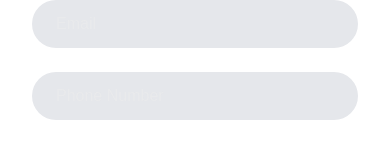
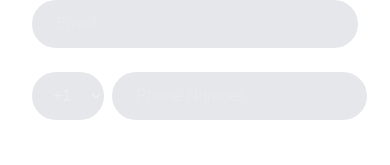
Before and after one commit to UTMIST/UTMIST, a Next.js app in the folder client/: page /apply in a window 390 px wide. Shown: the part 473-638 px from the top of the page. Built offline with nearby package versions, Linux system fonts and the light colour scheme.

Commit message:
feat: added area code and hyphens for phone number input [skip ci]

```diff
--- a/client/src/app/apply/page.tsx
+++ b/client/src/app/apply/page.tsx
@@ -5,6 +5,7 @@ interface PersonalInformation {
     firstName: string;
     lastName: string;
     email: string;
+    areaCode: string;
     phoneNumber: string;
 }
 
@@ -45,6 +46,7 @@ const ApplicationForm = () => {
         firstName: '',
         lastName: '',
         email: '',
+        areaCode: '+1',
         phoneNumber: '',
     });
     const [locationInfo, setLocationInfo] = useState<ContactInformation>({
@@ -64,6 +66,29 @@ const ApplicationForm = () => {
         { companyName: '', jobTitle: '', startDate: '', endDate: '', description: '' },
     ]);
     const [resume, setResume] = useState<File | null>(null);
+
+    // Area codes for dropdown
+    const areaCodes = ['+1', '+44', '+91', '+61', '+81', '+86'];
+
+    // Phone number formatting (North American style)
+    const formatPhoneNumber = (value: string) => {
+        // Remove all non-digit characters
+        const digits = value.replace(/\D/g, '');
+        let formatted = '';
+        if (digits.length <= 3) {
+            formatted = digits;
+        } else if (digits.length <= 6) {
+            formatted = `${digits.slice(0, 3)}-${digits.slice(3)}`;
+        } else {
+            formatted = `${digits.slice(0, 3)}-${digits.slice(3, 6)}-${digits.slice(6, 10)}`;
+        }
+        return formatted;
+    };
+
+    const handlePhoneNumberChange = (e: React.ChangeEvent<HTMLInputElement>) => {
+        const formatted = formatPhoneNumber(e.target.value);
+        setPersonalInfo({ ...personalInfo, phoneNumber: formatted });
+    };
 
     const handleWorkExperienceChange = (idx: number, field: string, value: string) => {
         setWorkExperience(prev => {
@@ -104,7 +129,25 @@ const ApplicationForm = () => {
                     <input className="input bg-gray-200 rounded-full px-6 py-3" type="text" placeholder="First Name" value={personalInfo.firstName} onChange={e => setPersonalInfo({ ...personalInfo, firstName: e.target.value })} />
                     <input className="input bg-gray-200 rounded-full px-6 py-3" type="text" placeholder="Last Name" value={personalInfo.lastName} onChange={e => setPersonalInfo({ ...personalInfo, lastName: e.target.value })} />
                     <input className="input bg-gray-200 rounded-full px-6 py-3 md:col-span-2" type="email" placeholder="Email" value={personalInfo.email} onChange={e => setPersonalInfo({ ...personalInfo, email: e.target.value })} />
-                    <input className="input bg-gray-200 rounded-full px-6 py-3 md:col-span-2" type="tel" placeholder="Phone Number" value={personalInfo.phoneNumber} onChange={e => setPersonalInfo({ ...personalInfo, phoneNumber: e.target.value })} />
+                    <div className="flex gap-2 md:col-span-2">
+                        <select
+                            className="input bg-gray-200 rounded-full px-3 py-3 w-16 min-w-fit text-center"
+                            value={personalInfo.areaCode}
+                            onChange={e => setPersonalInfo({ ...personalInfo, areaCode: e.target.value })}
+                        >
+                            {areaCodes.map(code => (
+                                <option key={code} value={code}>{code}</option>
+                            ))}
+                        </select>
+                        <input
+                            className="input bg-gray-200 rounded-full px-6 py-3 flex-1"
+                            type="tel"
+                            placeholder="Phone Number"
+                            value={personalInfo.phoneNumber}
+                            onChange={handlePhoneNumberChange}
+                            maxLength={12}
+                        />
+                    </div>
                 </div>
             </section>
 
```
